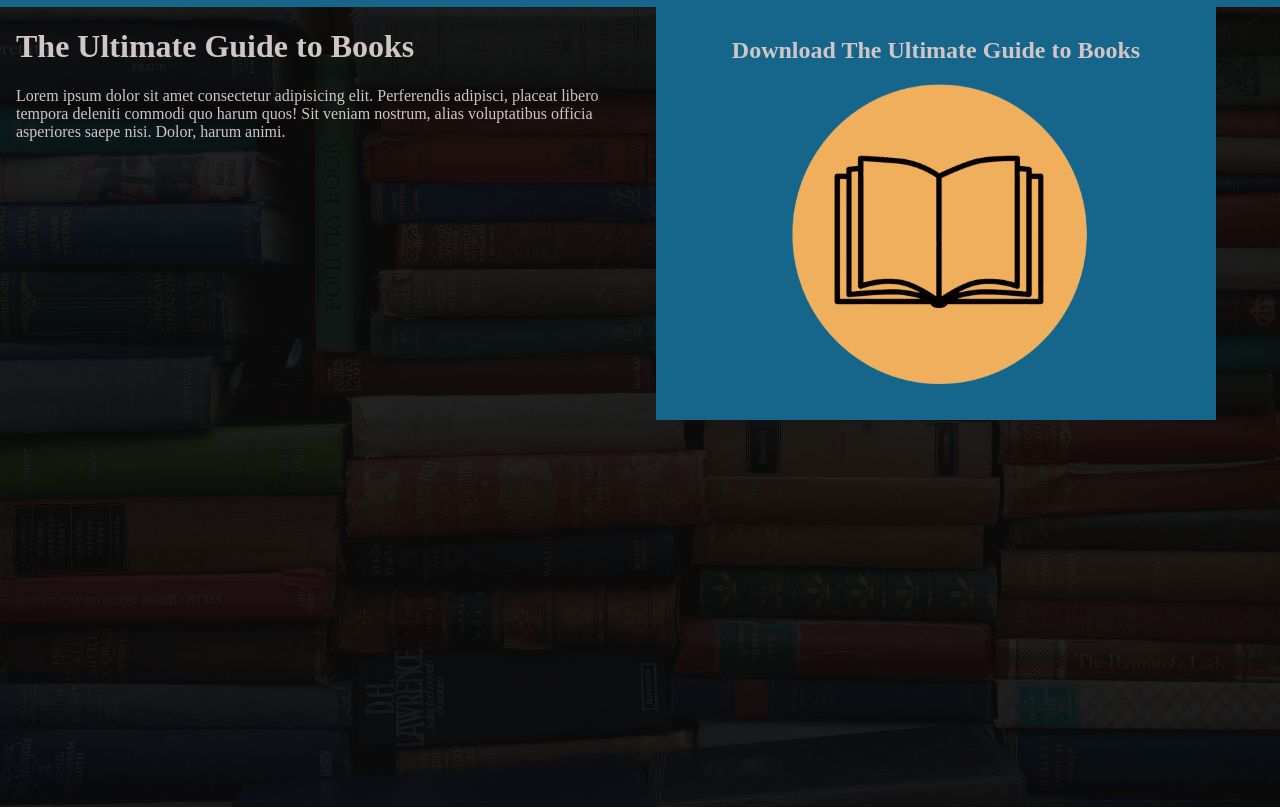
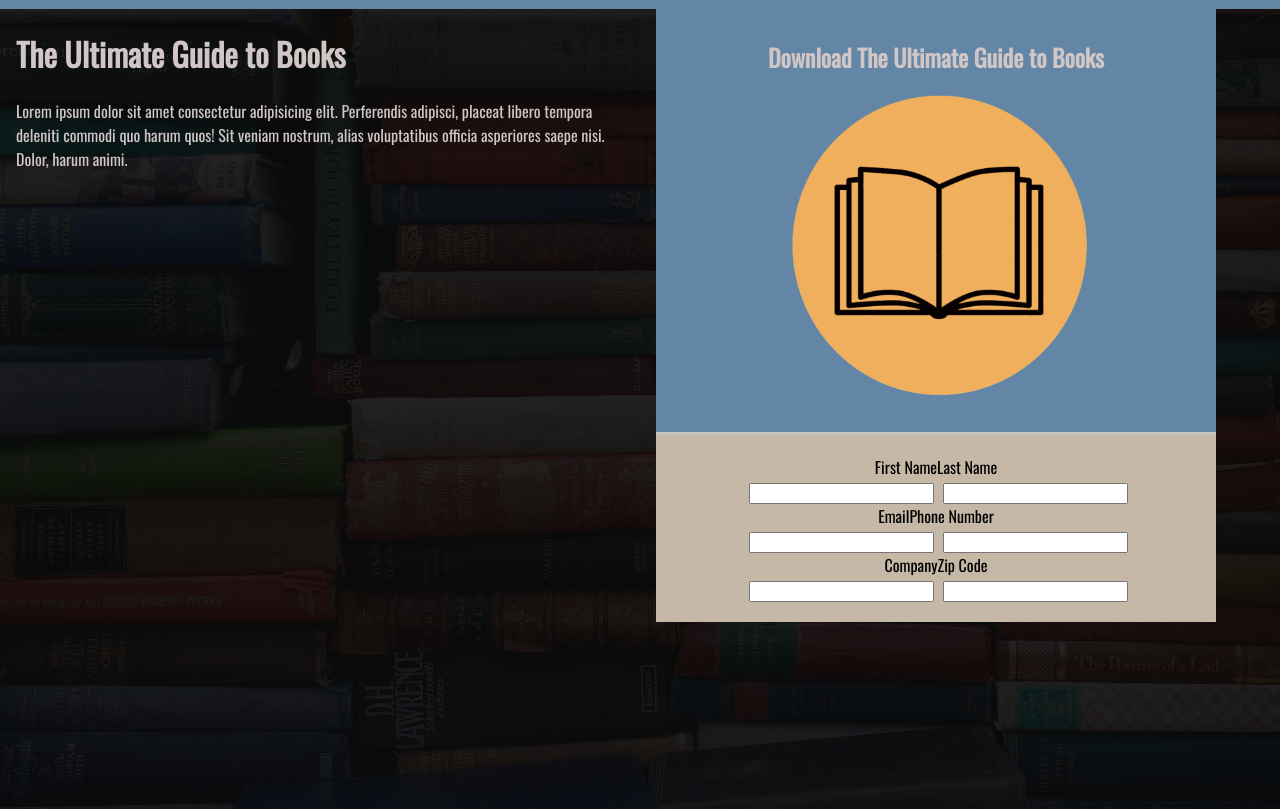
Before and after one commit to Settc/eb00k_landing_page, a website: page index.html in a window 1280 px wide. Drawn offline with nearby package versions, Linux system fonts and the light colour scheme.

Commit message:
Add styling to call to action form

```diff
--- a/index.html
+++ b/index.html
@@ -5,6 +5,9 @@
     <meta http-equiv="X-UA-Compatible" content="IE=edge">
     <meta name="viewport" content="width=device-width, initial-scale=1.0">
     <link rel="stylesheet" href="style.css">
+    <link rel="preconnect" href="https://fonts.googleapis.com">
+    <link rel="preconnect" href="https://fonts.gstatic.com" crossorigin>
+    <link href="https://fonts.googleapis.com/css2?family=Oswald&display=swap" rel="stylesheet">
     <title>Document</title>
 </head>
 <body>
@@ -29,6 +32,24 @@
                     </h2>
                     <img class="cta-image" src="static/PngItem_4953487.png" alt="stack of books">
                 </div>
+                <div class="form-container">
+                    <form method="post">
+                        <p>First Name</p><p>Last Name</p><br>
+                        <input name="submit-name" autocomplete="name" />
+                        <input name="submit-name" autocomplete="name" />
+                        <br>
+                        <p>Email</p><p>Phone Number</p>
+                        <br>
+                        <input name="submit-name" autocomplete="name" />
+                        <input name="submit-name" autocomplete="name" />
+                        <br>
+                        <p>Company</p><p>Zip Code</p>
+                        <br>
+                        <input name="submit-name" autocomplete="name" />
+                        <input name="submit-name" autocomplete="name" />
+
+                    </form>
+                </div>
             </div>
         </div>
     </div>
--- a/style.css
+++ b/style.css
@@ -1,5 +1,7 @@
 :root {
-    --main-bg-color: rgba(22, 102, 139, 1)
+    --main-bg-color: rgba(99, 133, 166);
+    --second-bg-color: rgb(197, 184, 166);
+    font-family: 'Oswald', sans-serif;
 }
 body {
     margin: 0;
@@ -8,20 +10,26 @@ body {
 hr {
     margin: 0;
     border: 0;
-    height: 7px;
+    height: 9px;
     background-color: var(--main-bg-color);
-
-
-
 }
 
 h2 {
+    text-align: center;
+}
 
+p {
+    display: inline;
+}
+
+form {
+    background-color: var(--second-bg-color);
+    border-top: 3px solid rgb(201, 194, 194);
+    padding: 20px;
     text-align: center;
 }
 
 .overlay {
-
     height: 100vh;
     width: 100vw;
     background-color: rgba(10, 10, 10, .9);
@@ -34,15 +42,11 @@ h2 {
     color: rgb(209, 198, 198);
     z-index: 2;
     margin-left: 1em;
-
 }
 
 .cta-container {
     min-width: 35rem;
-
     margin-right: 4em;
-
-    border-radius: 5px;
 
     z-index: 1;
 
@@ -80,3 +84,9 @@ h2 {
     max-width: 1800px;
     margin: 0 auto;
 }
+
+.form-container input {
+
+    margin-left: 5px;
+
+}
```
